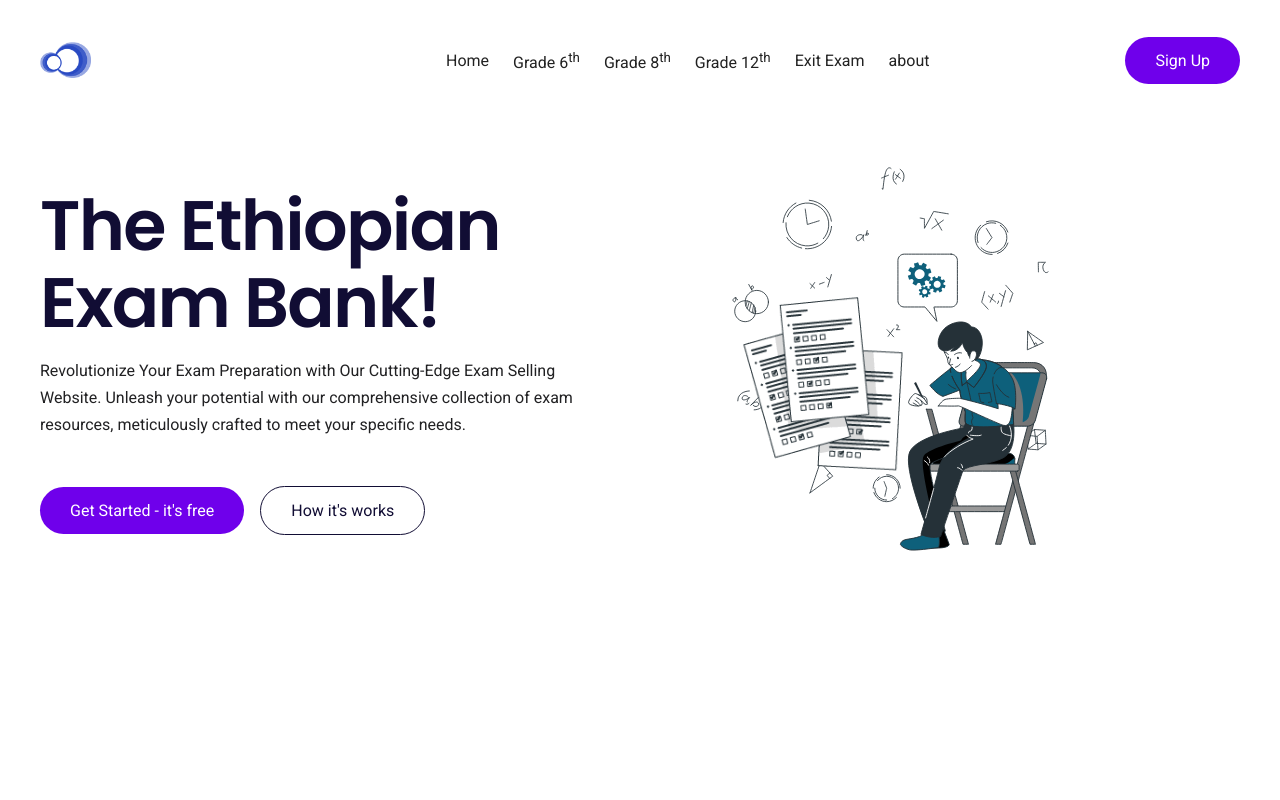
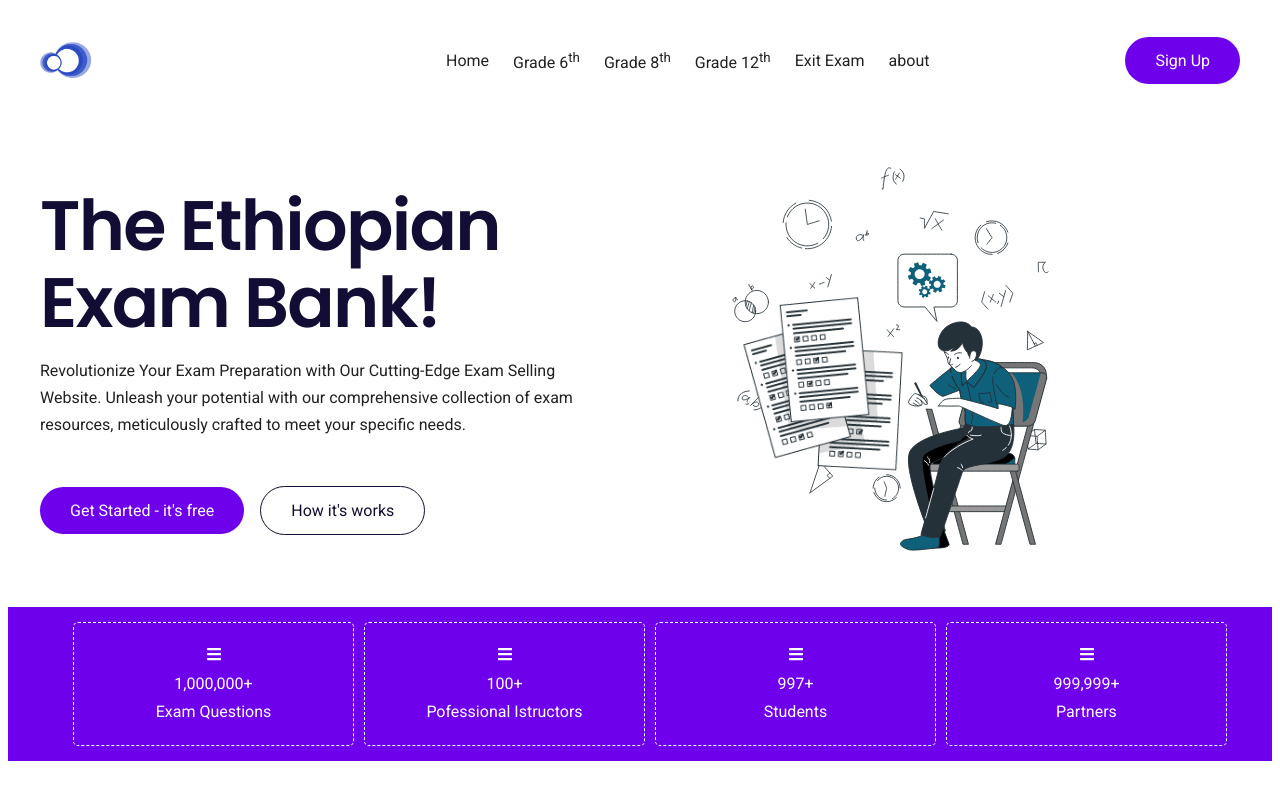
Before and after one commit to tadegits/ofijanvitereact, a React (Vite) app: page / in a window 1280 px wide. Built offline with nearby package versions, Linux system fonts and the light colour scheme.

Commit message:
hamuis morning counter

```diff
--- a/package.json
+++ b/package.json
@@ -12,8 +12,10 @@
   "dependencies": {
     "lottie-react": "^2.4.0",
     "react": "^18.2.0",
+    "react-countup": "^6.4.2",
     "react-dom": "^18.2.0",
     "react-icons": "^4.11.0",
+    "react-scroll-trigger": "^0.6.14",
     "sass": "^1.69.2"
   },
   "devDependencies": {
--- a/src/App.jsx
+++ b/src/App.jsx
@@ -1,11 +1,14 @@
 import Navbar from "./components/navbar/Navbar"
 import Hero from "./components/hero/Hero"
+import CounterUpPage from "./components/counter/CounterUpPage"
 function App() {
 
   return (
     <>
 <Navbar/>
 <Hero/>
+<CounterUpPage/>
+
     </>
   )
 }
--- /dev/null
+++ b/src/components/counter/CounterUpPage.jsx
@@ -0,0 +1,51 @@
+import React, {useState} from 'react';
+import { FaBars } from 'react-icons/fa';
+import CountUp from 'react-countup';
+import ScrollTrigger from 'react-scroll-trigger';
+import "./CounterUpPage.scss";
+export default function CounterUpPage() {
+  const [counterOn, setCounterOn]= useState(false);
+  return (
+    <ScrollTrigger onEnter={() => setCounterOn(true)} onExit={()=>setCounterOn(false)}>
+
+
+    <div className='counter-up'>
+      <div className='content'>
+        <div className='box'>
+          <div className='icon'>
+            <FaBars/>
+          </div>
+          <div className='counter'>{ counterOn && <CountUp start={999900} end={1000000} duration={5} delay={0}/>}
+      +  </div>
+          <div className='text'>Exam Questions</div>
+        </div>
+        <div className='box'>
+          <div className='icon'>
+            <FaBars/>
+          </div>
+          <div className='counter'>{ counterOn && <CountUp start={0} end={100} duration={2} delay={0}/>}
+      +  </div>
+          <div className='text'>Pofessional Istructors</div>
+        </div>
+        <div className='box'>
+          <div className='icon'>
+            <FaBars/>
+          </div>
+          <div className='counter'>{ counterOn && <CountUp start={100} end={1000} duration={7} delay={0}/>}
+      +  </div>
+          <div className='text'>Students</div>
+        </div>
+        <div className='box'>
+          <div className='icon'>
+            <FaBars/>
+          </div>
+          <div className='counter'>{ counterOn && <CountUp start={999900} end={1000000} duration={9} delay={0}/>}
+      +  </div>
+          <div className='text'>Partners</div>
+        </div>
+      </div>
+    </div>
+
+    </ScrollTrigger>
+  )
+}
--- /dev/null
+++ b/src/components/counter/CounterUpPage.scss
@@ -0,0 +1,27 @@
+.counter-up{
+    background: #6f00eb;
+
+    padding: 0 50px;
+}
+.counter-up .content{
+    display: flex;
+    width: 100%;
+    height: 100%;
+    align-items: center;
+    padding: 10px;
+}
+.content .box{
+    width: calc(25% - 30px);
+    border: 1px dashed #fff;
+    border-radius: 5px;
+    padding: 20px;
+    margin: 5px;
+    display: flex;
+    align-items: center;
+    justify-content: space-evenly;
+    color: #fff;
+    flex-direction: column;
+}
+.context .box .icon{
+
+}
--- a/src/components/navbar/Navbar.scss
+++ b/src/components/navbar/Navbar.scss
@@ -19,7 +19,7 @@
 
 
         @include respond(phone){
-            width: 9rem;
+            width: 3rem;
         }
     }
 }
```
Also changed, not shown: 1 other file (tests, documents, lock files or other folders).
